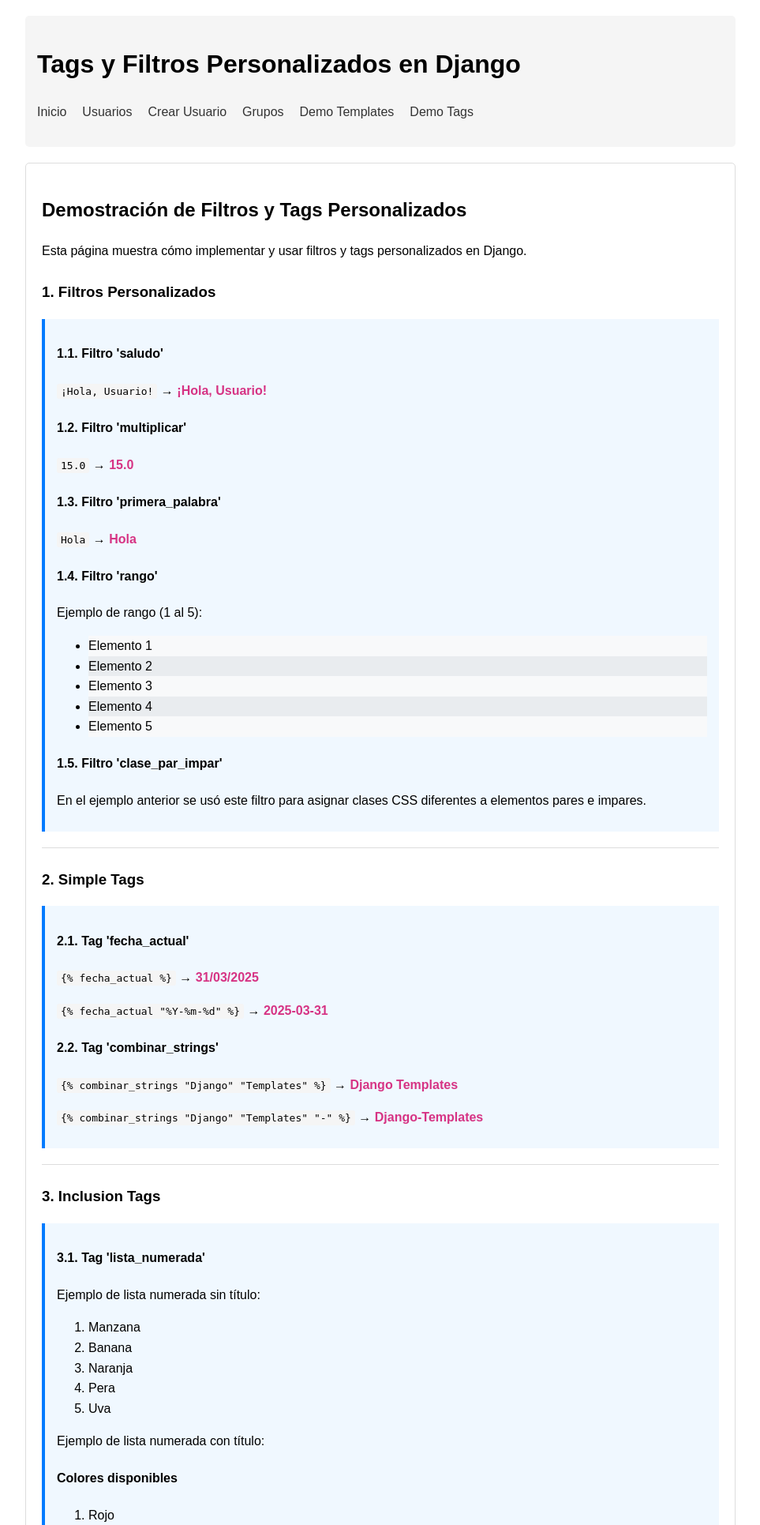
After one commit to EscuelaIt/curso-django, a Django app: page /users/custom-tags-demo/ in a window 1280 px wide. The commit adds this page. Shown: the top 1931 px of the page at 79% size, without its empty margins (158-1121 px from the left). Run offline with Django 5.2, Linux system fonts and the light colour scheme.

Commit message:
Templates lesson

```diff
--- /dev/null
+++ b/users/templates/users/base.html
@@ -0,0 +1,93 @@
+<!DOCTYPE html>
+<html lang="es">
+<head>
+    <meta charset="UTF-8">
+    <meta name="viewport" content="width=device-width, initial-scale=1.0">
+    <title>{% block title %}Django Template Demo{% endblock %}</title>
+    <style>
+        body {
+            font-family: Arial, sans-serif;
+            line-height: 1.6;
+            margin: 0;
+            padding: 20px;
+            max-width: 900px;
+            margin: 0 auto;
+        }
+        header {
+            background-color: #f5f5f5;
+            padding: 15px;
+            margin-bottom: 20px;
+            border-radius: 5px;
+        }
+        nav ul {
+            list-style: none;
+            display: flex;
+            gap: 20px;
+            padding: 0;
+        }
+        nav ul li a {
+            text-decoration: none;
+            color: #333;
+        }
+        nav ul li a:hover {
+            color: #007bff;
+        }
+        main {
+            padding: 20px;
+            border: 1px solid #ddd;
+            border-radius: 5px;
+        }
+        footer {
+            margin-top: 20px;
+            text-align: center;
+            color: #666;
+            font-size: 0.9em;
+        }
+        .user-card {
+            border: 1px solid #ddd;
+            border-radius: 5px;
+            padding: 15px;
+            margin-bottom: 15px;
+            background-color: #f9f9f9;
+        }
+        .empty-list {
+            border: 1px dashed #ccc;
+            border-radius: 5px;
+            padding: 20px;
+            text-align: center;
+            color: #888;
+            background-color: #f5f5f5;
+        }
+    </style>
+    {% block extra_css %}{% endblock %}
+</head>
+<body>
+    <header>
+        <h1>{% block header %}Django Template Demo{% endblock %}</h1>
+        <nav>
+            <ul>
+                <li><a href="{% url 'users:home' %}">Inicio</a></li>
+                <li><a href="{% url 'users:user_list' %}">Usuarios</a></li>
+                <li><a href="{% url 'users:user_create' %}">Crear Usuario</a></li>
+                <li><a href="{% url 'users:group_list' %}">Grupos</a></li>
+                <li><a href="{% url 'users:template_demo' %}">Demo Templates</a></li>
+                <li><a href="{% url 'users:custom_tags_demo' %}">Demo Tags</a></li>
+            </ul>
+        </nav>
+    </header>
+
+    <main>
+        {% block content %}
+        <!-- El contenido principal se reemplazará por los templates hijos -->
+        {% endblock %}
+    </main>
+
+    <footer>
+        {% block footer %}
+        <p>Django Templates Demo &copy; {% now "Y" %}</p>
+        {% endblock %}
+    </footer>
+
+    {% block extra_js %}{% endblock %}
+</body>
+</html>
--- /dev/null
+++ b/users/templates/users/custom_tags_demo.html
@@ -0,0 +1,146 @@
+{% extends 'users/base.html' %}
+{% load user_filters %}
+{% load user_tags %}
+
+{% block title %}Demostración de Tags y Filtros Personalizados{% endblock %}
+
+{% block header %}Tags y Filtros Personalizados en Django{% endblock %}
+
+{% block extra_css %}
+<style>
+    .example {
+        background-color: #f0f8ff;
+        border-left: 4px solid #007bff;
+        padding: 10px 15px;
+        margin: 15px 0;
+    }
+    .category {
+        margin-top: 25px;
+        border-bottom: 1px solid #ddd;
+        padding-bottom: 5px;
+    }
+    code {
+        background-color: #f5f5f5;
+        padding: 2px 5px;
+        border-radius: 3px;
+        font-family: monospace;
+    }
+    .result {
+        font-weight: bold;
+        color: #d63384;
+    }
+    .par {
+        background-color: #e9ecef;
+    }
+    .impar {
+        background-color: #f8f9fa;
+    }
+</style>
+{% endblock %}
+
+{% block content %}
+    <h2>Demostración de Filtros y Tags Personalizados</h2>
+    <p>Esta página muestra cómo implementar y usar filtros y tags personalizados en Django.</p>
+
+    <!-- 1. Filtros Personalizados -->
+    <div class="category">
+        <h3>1. Filtros Personalizados</h3>
+
+        <div class="example">
+            <h4>1.1. Filtro 'saludo'</h4>
+            <p><code>{{ nombre|saludo }}</code> → <span class="result">{{ nombre|saludo }}</span></p>
+
+            <h4>1.2. Filtro 'multiplicar'</h4>
+            <p><code>{{ 5|multiplicar:3 }}</code> → <span class="result">{{ 5|multiplicar:3 }}</span></p>
+
+            <h4>1.3. Filtro 'primera_palabra'</h4>
+            <p><code>{{ "Hola mundo cruel"|primera_palabra }}</code> → <span class="result">{{ "Hola mundo cruel"|primera_palabra }}</span></p>
+
+            <h4>1.4. Filtro 'rango'</h4>
+            <p>Ejemplo de rango (1 al 5):</p>
+            <ul>
+                {% for i in 5|rango %}
+                    <li class="{{ i|clase_par_impar }}">Elemento {{ i }}</li>
+                {% endfor %}
+            </ul>
+
+            <h4>1.5. Filtro 'clase_par_impar'</h4>
+            <p>En el ejemplo anterior se usó este filtro para asignar clases CSS diferentes a elementos pares e impares.</p>
+        </div>
+    </div>
+
+    <!-- 2. Simple Tags -->
+    <div class="category">
+        <h3>2. Simple Tags</h3>
+
+        <div class="example">
+            <h4>2.1. Tag 'fecha_actual'</h4>
+            <p><code>{% verbatim %}{% fecha_actual %}{% endverbatim %}</code> → <span class="result">{% fecha_actual %}</span></p>
+            <p><code>{% verbatim %}{% fecha_actual "%Y-%m-%d" %}{% endverbatim %}</code> → <span class="result">{% fecha_actual "%Y-%m-%d" %}</span></p>
+
+            <h4>2.2. Tag 'combinar_strings'</h4>
+            <p><code>{% verbatim %}{% combinar_strings "Django" "Templates" %}{% endverbatim %}</code> → <span class="result">{% combinar_strings "Django" "Templates" %}</span></p>
+            <p><code>{% verbatim %}{% combinar_strings "Django" "Templates" "-" %}{% endverbatim %}</code> → <span class="result">{% combinar_strings "Django" "Templates" "-" %}</span></p>
+        </div>
+    </div>
+
+    <!-- 3. Inclusion Tags -->
+    <div class="category">
+        <h3>3. Inclusion Tags</h3>
+
+        <div class="example">
+            <h4>3.1. Tag 'lista_numerada'</h4>
+            <p>Ejemplo de lista numerada sin título:</p>
+            {% lista_numerada frutas %}
+
+            <p>Ejemplo de lista numerada con título:</p>
+            {% lista_numerada colores "Colores disponibles" %}
+        </div>
+    </div>
+
+    <!-- 4. Custom Template Tags con Nodos -->
+    <div class="category">
+        <h3>4. Custom Template Tags con Nodos</h3>
+
+        <div class="example">
+            <h4>4.1. Tag 'upper_block'</h4>
+            <p>Texto normal fuera del bloque.</p>
+
+            {% upper_block %}
+            Este texto aparecerá completamente en mayúsculas.
+            Incluso si tiene varias líneas o incluye {{ nombre }}.
+            {% end_upper_block %}
+
+            <h4>4.2. Tag 'repeat'</h4>
+
+            {% repeat 3 %}
+            <p>Este párrafo se repetirá 3 veces.</p>
+            {% endrepeat %}
+        </div>
+    </div>
+
+    <!-- 5. Cómo implementar Tags y Filtros -->
+    <div class="category">
+        <h3>5. Cómo implementar Tags y Filtros</h3>
+
+        <div class="example">
+            <h4>5.1. Estructura de directorios</h4>
+            <pre>
+users/
+  ├── templatetags/
+  │   ├── __init__.py
+  │   ├── user_filters.py
+  │   └── user_tags.py
+  └── templates/
+      └── users/
+          └── partials/
+              └── lista_numerada.html
+            </pre>
+
+            <h4>5.2. Cargar los tags y filtros</h4>
+            <p>Para usar los tags y filtros personalizados, primero debes cargarlos:</p>
+            <code>{% verbatim %}{% load user_filters %}{% endverbatim %}</code><br>
+            <code>{% verbatim %}{% load user_tags %}{% endverbatim %}</code>
+        </div>
+    </div>
+{% endblock %}
--- /dev/null
+++ b/users/templates/users/partials/lista_numerada.html
@@ -0,0 +1,8 @@
+{% if titulo %}<h4>{{ titulo }}</h4>{% endif %}
+<ol>
+    {% for item in items %}
+        <li>{{ item }}</li>
+    {% empty %}
+        <li><em>No hay elementos para mostrar</em></li>
+    {% endfor %}
+</ol>
--- /dev/null
+++ b/users/templatetags/__init__.py
@@ -0,0 +1,3 @@
+"""
+Paquete de templatetags personalizados para la aplicación users.
+"""
--- /dev/null
+++ b/users/templatetags/user_filters.py
@@ -0,0 +1,72 @@
+from django import template
+from django.template.defaultfilters import stringfilter
+
+register = template.Library()
+
+@register.filter
+@stringfilter
+def saludo(value):
+    """
+    Añade un saludo al valor proporcionado.
+
+    Ejemplo:
+    {{ nombre|saludo }} -> Hola, nombre!
+    """
+    return f"¡Hola, {value}!"
+
+@register.filter
+def multiplicar(value, arg):
+    """
+    Multiplica el valor por el argumento.
+
+    Ejemplo:
+    {{ 5|multiplicar:3 }} -> 15
+    """
+    try:
+        return float(value) * float(arg)
+    except (ValueError, TypeError):
+        return 0
+
+@register.filter
+@stringfilter
+def primera_palabra(value):
+    """
+    Devuelve solo la primera palabra de un texto.
+
+    Ejemplo:
+    {{ "Hola mundo cruel"|primera_palabra }} -> Hola
+    """
+    return value.split()[0] if value else ""
+
+@register.filter
+def rango(value):
+    """
+    Crea un rango de números desde 1 hasta el valor proporcionado.
+    Útil para hacer bucles for con un número específico de iteraciones.
+
+    Ejemplo:
+    {% for i in 5|rango %}
+        {{ i }}
+    {% endfor %}
+    Mostrará: 1 2 3 4 5
+    """
+    try:
+        return range(1, int(value) + 1)
+    except (ValueError, TypeError):
+        return range(0)
+
+@register.filter
+def clase_par_impar(value):
+    """
+    Devuelve 'par' si el número es par, 'impar' si es impar.
+    Útil para aplicar clases CSS alternativas en listas.
+
+    Ejemplo:
+    <li class="{{ forloop.counter|clase_par_impar }}">
+    """
+    try:
+        if int(value) % 2 == 0:
+            return "par"
+        return "impar"
+    except (ValueError, TypeError):
+        return ""
--- /dev/null
+++ b/users/templatetags/user_tags.py
@@ -0,0 +1,94 @@
+from django import template
+import datetime
+
+register = template.Library()
+
+@register.simple_tag
+def fecha_actual(formato="%d/%m/%Y"):
+    """
+    Muestra la fecha actual en el formato especificado.
+
+    Ejemplo:
+    {% fecha_actual %} -> 21/03/2024
+    {% fecha_actual "%Y-%m-%d" %} -> 2024-03-21
+    """
+    return datetime.datetime.now().strftime(formato)
+
+@register.simple_tag
+def combinar_strings(valor1, valor2, separador=' '):
+    """
+    Combina dos strings con un separador.
+
+    Ejemplo:
+    {% combinar_strings "Hola" "Mundo" %} -> Hola Mundo
+    {% combinar_strings "Django" "Templates" "-" %} -> Django-Templates
+    """
+    return f"{valor1}{separador}{valor2}"
+
+@register.inclusion_tag('users/partials/lista_numerada.html')
+def lista_numerada(items, titulo=None):
+    """
+    Renderiza una lista numerada con los elementos proporcionados.
+
+    Ejemplo:
+    {% lista_numerada elementos "Mi Lista" %}
+    """
+    return {
+        'items': items,
+        'titulo': titulo
+    }
+
+@register.tag(name="upper_block")
+def do_upper_block(parser, token):
+    """
+    Convierte todo el contenido del bloque a mayúsculas.
+
+    Ejemplo:
+    {% upper_block %}
+        Este texto aparecerá en mayúsculas
+    {% end_upper_block %}
+    """
+    nodelist = parser.parse(('end_upper_block',))
+    parser.delete_first_token()
+    return UpperNode(nodelist)
+
+class UpperNode(template.Node):
+    def __init__(self, nodelist):
+        self.nodelist = nodelist
+
+    def render(self, context):
+        output = self.nodelist.render(context)
+        return output.upper()
+
+@register.tag(name="repeat")
+def do_repeat(parser, token):
+    """
+    Repite el contenido un número específico de veces.
+
+    Ejemplo:
+    {% repeat 3 %}
+        <p>Este párrafo se repetirá 3 veces</p>
+    {% endrepeat %}
+    """
+    try:
+        tag_name, times = token.split_contents()
+    except ValueError:
+        raise template.TemplateSyntaxError(
+            "%r tag requires 1 argument" % token.contents.split()[0]
+        )
+
+    nodelist = parser.parse(('endrepeat',))
+    parser.delete_first_token()
+    return RepeatNode(nodelist, times)
+
+class RepeatNode(template.Node):
+    def __init__(self, nodelist, times):
+        self.nodelist = nodelist
+        self.times = times
+
+    def render(self, context):
+        times = int(self.times)
+        output = ""
+        for _ in range(times):
+            output += self.nodelist.render(context)
+        return output
--- a/users/urls.py
+++ b/users/urls.py
@@ -1,35 +1,30 @@
 from django.urls import path, re_path, register_converter
-from . import views
-from . import converters  # Importaremos los conversores personalizados que crearemos
+from . import views, converters
 
-# Registramos un conversor personalizado
+# Registrar conversores personalizados
 register_converter(converters.YearConverter, 'year')
 
 app_name = 'users'
 
 urlpatterns = [
-    # Vista básica con función
+    # Vistas básicas
     path('', views.home, name='home'),
+    path('users/', views.UserListView.as_view(), name='user_list'),
+    path('users/create/', views.UserCreateView.as_view(), name='user_create'),
+    path('users/<int:user_id>/', views.user_detail, name='user_detail'),
+    path('users/profile/<str:username>/', views.user_profile, name='user_profile'),
+    path('users/archive/<str:username>/<int:user_id>/', views.user_archive, name='user_archive'),
 
-    # URLs con parámetros en la ruta
-    path('detail/<int:user_id>/', views.user_detail, name='user_detail'),
-    path('profile/<str:username>/', views.user_profile, name='user_profile'),
+    # Búsqueda y conversores personalizados
+    path('users/history/<year:year>/', views.user_history, name='user_history'),
+    re_path(r'^users/search/(?P<term>\w+)/$', views.user_search, name='user_search'),
 
-    # Vista basada en clase
-    path('list/', views.UserListView.as_view(), name='user_list'),
-    path('create/', views.UserCreateView.as_view(), name='user_create'),
-
-    # URL con múltiples parámetros
-    path('archive/<str:username>/<int:user_id>/', views.user_archive, name='user_archive'),
-
-    # URL con conversor personalizado - Temporalmente usando conversor int estándar
-    path('history/<int:year>/', views.user_history, name='user_history'),
-
-    # URL con expresión regular
-    re_path(r'^search/(?P<term>\w+)/$', views.user_search, name='user_search'),
-
-    # URLs anidadas para sub-recursos
+    # URLs anidadas para grupos
     path('groups/', views.group_list, name='group_list'),
     path('groups/<int:group_id>/', views.group_detail, name='group_detail'),
     path('groups/<int:group_id>/members/', views.group_members, name='group_members'),
+
+    # Páginas de demostración de templates
+    path('template-demo/', views.template_demo, name='template_demo'),
+    path('custom-tags-demo/', views.custom_tags_demo, name='custom_tags_demo'),
 ]
--- a/users/views.py
+++ b/users/views.py
@@ -4,6 +4,7 @@ from django.views.generic import ListView, CreateView, DetailView
 from django.urls import reverse_lazy
 from django.db.models import Q
 from .models import User
+import datetime
 
 # Vista de función básica
 def home(request):
@@ -114,3 +115,37 @@ def group_members(request, group_id):
     Vista que muestra los miembros de un grupo específico
     """
     return render(request, 'users/groups/members.html', {'group_id': group_id})
+
+# Vistas para demostración de templates
+def template_demo(request):
+    """
+    Vista que muestra ejemplos de diferentes características de los templates de Django
+    """
+    context = {
+        'name': 'Jean Pierre',
+        'user': {
+            'username': 'manduinca',
+            'email': 'manduinca@escuela.it',
+            'first_name': 'Jean',
+            'last_name': 'Mandujano',
+            'get_full_name': 'Jean Mandujano'
+        },
+        'description': 'Esta es una descripción larga para demostrar el filtro truncatechars.',
+        'date_example': datetime.datetime.now(),
+        'number': 10,
+        'tags': ['Django', 'Templates', 'Python', 'Web'],
+        'items': ['Elemento 1', 'Elemento 2', 'Elemento 3', 'Elemento 4'],
+        'html_content': '<strong>Este texto está en negrita</strong> y <em>este en cursiva</em>.',
+    }
+    return render(request, 'users/template_demo.html', context)
+
+def custom_tags_demo(request):
+    """
+    Vista que muestra ejemplos de tags y filtros personalizados
+    """
+    context = {
+        'nombre': 'Usuario',
+        'frutas': ['Manzana', 'Banana', 'Naranja', 'Pera', 'Uva'],
+        'colores': ['Rojo', 'Azul', 'Verde', 'Amarillo']
+    }
+    return render(request, 'users/custom_tags_demo.html', context)
```
Also changed, not shown: users/templates/users/home.html (+9 -51 lines), users/templates/users/partials/user_card.html (added, +10 -0 lines), users/templates/users/template_demo.html (added, +168 -0 lines).
